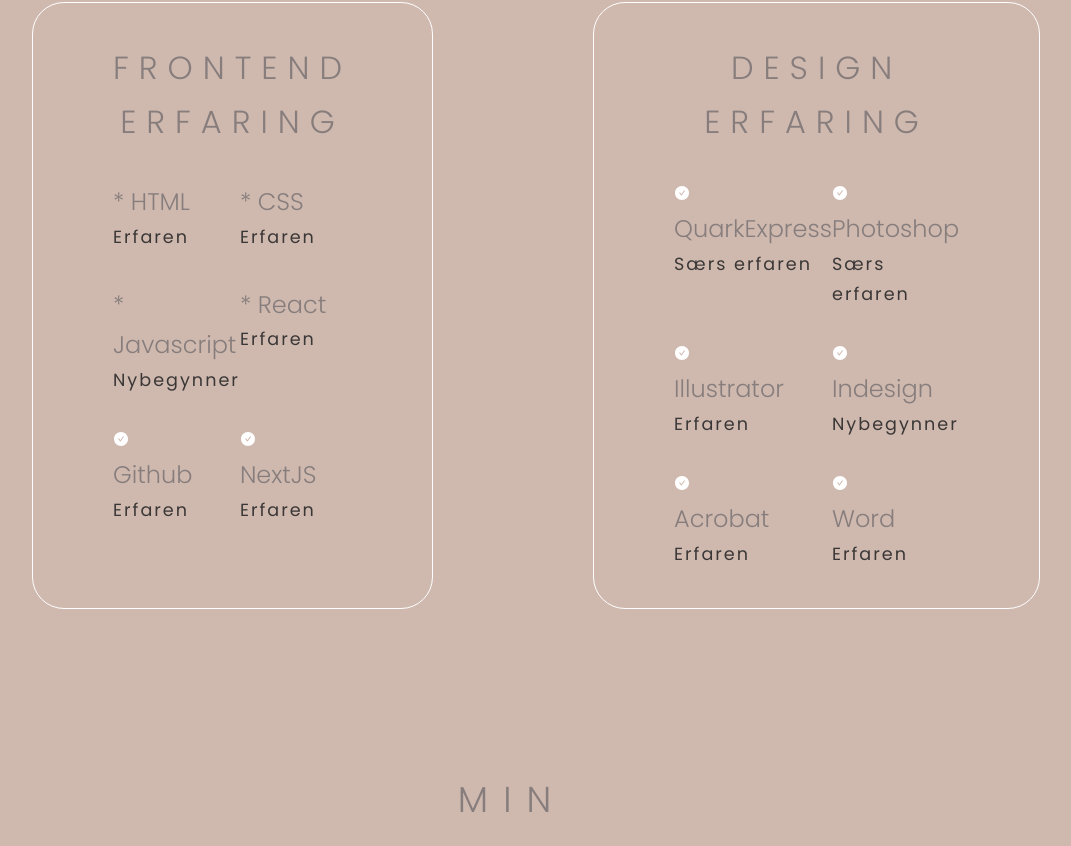
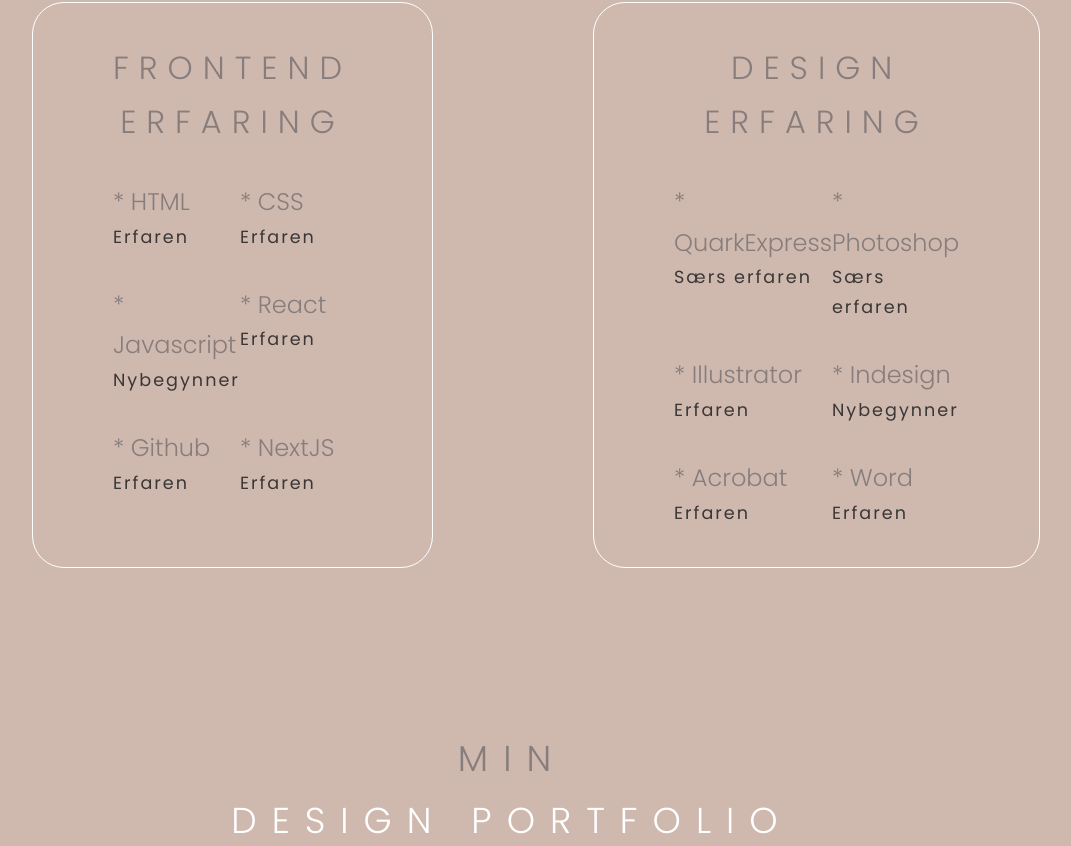
Before and after one commit to Viviann1/praksis-portfolio, a React (Create React App) app: page / in a window 1280 px wide. Shown: the part 2731-3577 px from the top of the page, without its empty margins (128-1199 px from the left). Built offline with nearby package versions, Linux system fonts and the light colour scheme.

Commit message:
removed icons and classes

```diff
--- a/src/components/experience/Experience.jsx
+++ b/src/components/experience/Experience.jsx
@@ -14,38 +14,32 @@ const Experience = () => {
           <div className='experience__content'>
             <article className=''>
               <h4 className='h4_heading'>* HTML</h4>
-              <p className='text-light text-lg'>Erfaren</p>
+              <p className=''>Erfaren</p>
              </article>
 
              <article className=''>
               <h4>* CSS</h4>
-              <p className='text-light text-lg'>Erfaren</p>
+              <p className=''>Erfaren</p>
              </article>
 
              <article className=''>
               <h4>* Javascript</h4>
-              <p className='text-light text-lg'>Nybegynner</p>
+              <p className=''>Nybegynner</p>
              </article>
 
              <article className=''>
               <h4>* React</h4>
-              <p className='text-light text-lg'>Erfaren</p>
+              <p className=''>Erfaren</p>
              </article>
 
              <article className=''>
-              <AiFillCheckCircle className='experience__details-icons' />
-              <div>
-              <h4>Github</h4>
-              <p className='text-light text-lg'>Erfaren</p>
-              </div>
+              <h4>* Github</h4>
+              <p className=''>Erfaren</p>
              </article>
 
              <article className=''>
-              <AiFillCheckCircle className='experience__details-icons' />
-              <div>
-              <h4>NextJS</h4>
-              <p className='text-light text-lg'>Erfaren</p>
-              </div>
+              <h4>* NextJS</h4>
+              <p className=''>Erfaren</p>
              </article>
 
           </div>
@@ -57,51 +51,33 @@ const Experience = () => {
         <h3 className='h3_heading'>Design erfaring</h3>
           <div className='experience__content'>
             <article className=''>
-              <AiFillCheckCircle className='experience__details-icons' />
-              <div>
-              <h4>QuarkExpress</h4>
-              <p className='text-light text-lg'>Særs erfaren</p>
-              </div>
+              <h4>* QuarkExpress</h4>
+              <p className=''>Særs erfaren</p>
              </article>
 
              <article className=''>
-              <AiFillCheckCircle className='experience__details-icons' />
-              <div>
-              <h4>Photoshop</h4>
-              <p className='text-light text-lg'>Særs erfaren</p>
-              </div>
+              <h4>* Photoshop</h4>
+              <p className=''>Særs erfaren</p>
              </article>
 
              <article className=''>
-              <AiFillCheckCircle className='experience__details-icons' />
-              <div>
-              <h4>Illustrator</h4>
-              <p className='text-light text-lg'>Erfaren</p>
-              </div>
+              <h4>* Illustrator</h4>
+              <p className=''>Erfaren</p>
              </article>
 
              <article className=''>
-              <AiFillCheckCircle className='experience__details-icons' />
-              <div>
-              <h4>Indesign</h4>
-              <p className='text-light text-lg'>Nybegynner</p>
-              </div>
+              <h4>* Indesign</h4>
+              <p className=''>Nybegynner</p>
              </article>
 
              <article className=''>
-              <AiFillCheckCircle className='experience__details-icons' />
-              <div>
-              <h4>Acrobat</h4>
-              <p className='text-light text-lg'>Erfaren</p>
-              </div>
+              <h4>* Acrobat</h4>
+              <p className=''>Erfaren</p>
              </article>
 
              <article className=''>
-              <AiFillCheckCircle className='experience__details-icons' />
-              <div>
-              <h4>Word</h4>
-              <p className='text-light text-lg'>Erfaren</p>
-              </div>
+              <h4>* Word</h4>
+              <p className=''>Erfaren</p>
              </article>
 
         </div>
--- a/src/components/experience/experience.css
+++ b/src/components/experience/experience.css
@@ -10,6 +10,10 @@
     border-radius: 2rem;
     border: 1px solid;
     transition: var(--transition);
+}
+
+p {
+    color: var(--color-light)
 }
 
 .experience__container > div:hover {
```
